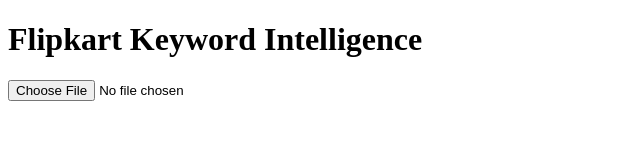
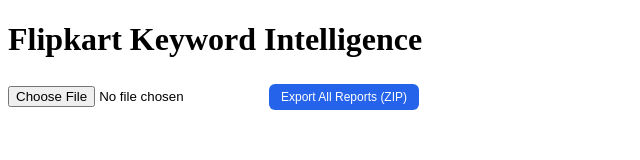
Before and after one commit to saurabhjopl-code/FLIPKART-KEYWORD-AUTO-RECOMMENDATION, a plain HTML site: page index.html in a window 1280 px wide. Shown: the whole page, without its empty margins (0-640 px from the left). Drawn offline with nearby package versions, Linux system fonts and the light colour scheme.

Commit message:
Update index.html

```diff
--- a/index.html
+++ b/index.html
@@ -14,6 +14,9 @@
 </header>
 
 <input type="file" id="csvFile" accept=".csv">
+<button onclick="exportAllReportsAsZip()">
+  Export All Reports (ZIP)
+</button>
 
 <div id="reports"></div>
 
```
